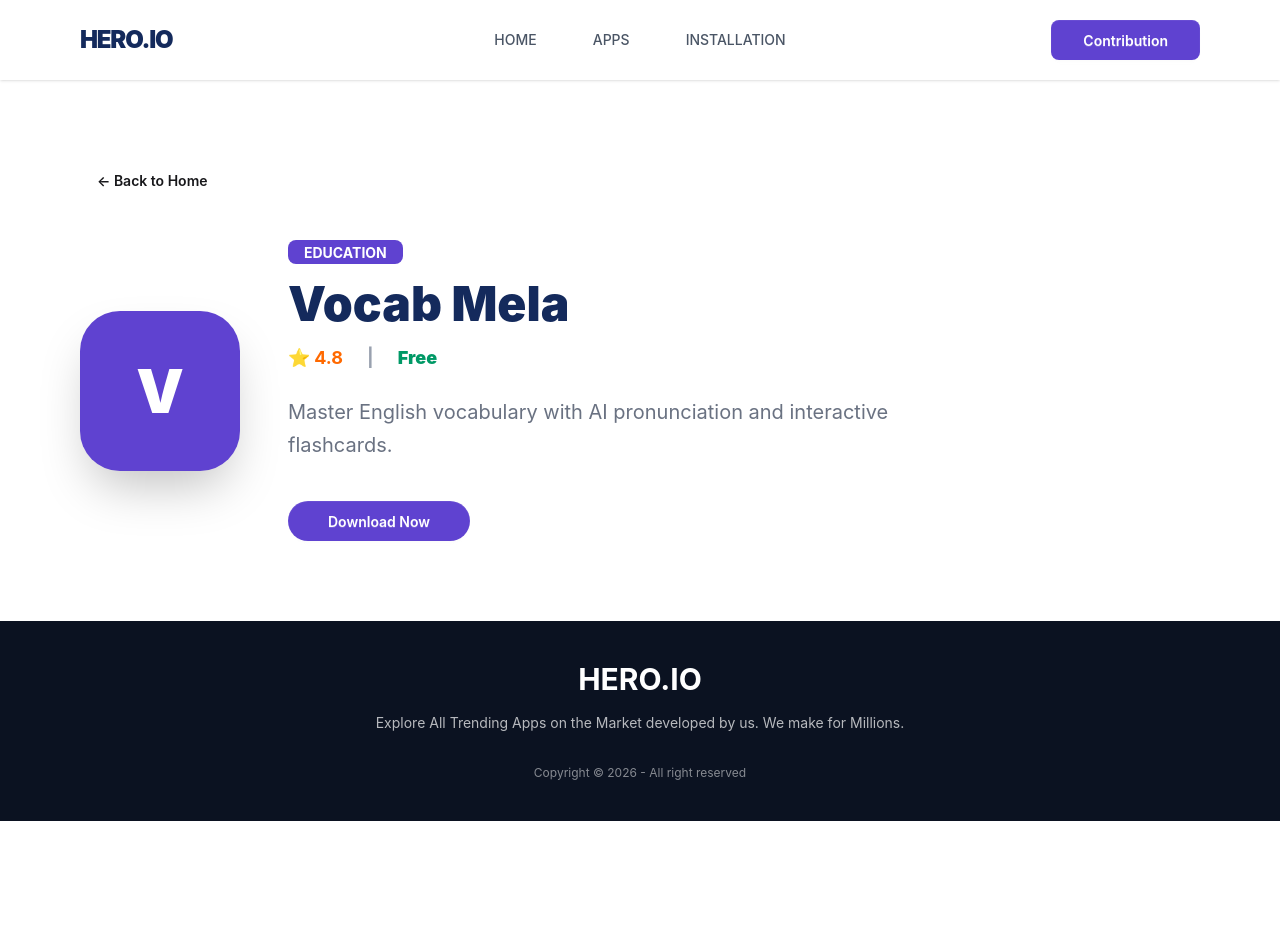
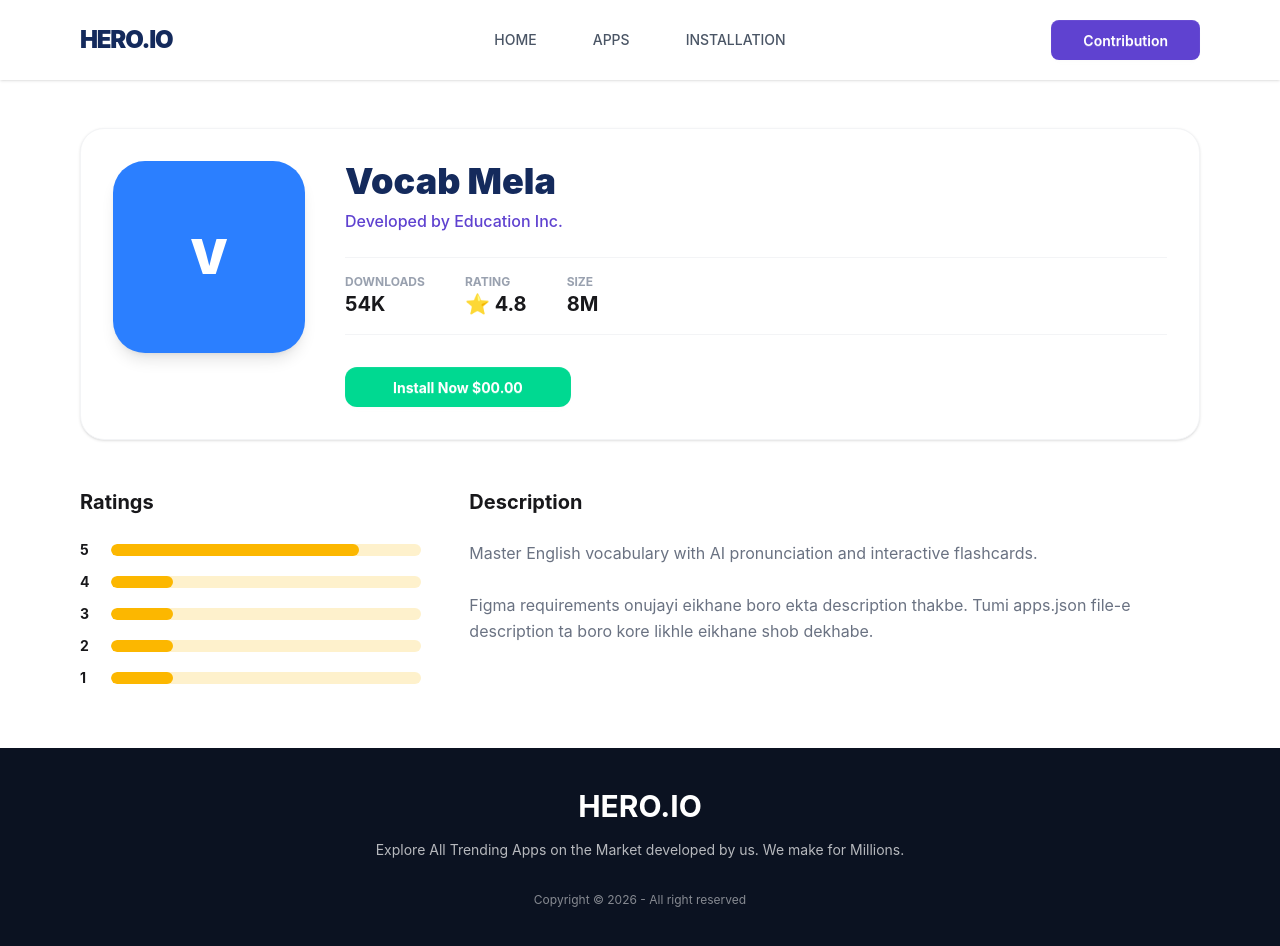
Before and after one commit to lamifaharia/Hero-IO-app, a React (Vite) app: page /app/1 in a window 1280 px wide. Before the commit the page ends 821 px from the top, so only its background shows below. Built offline with nearby package versions, Linux system fonts and the light colour scheme.

Commit message:
Added Installation page and context-based app installation logic

```diff
--- a/src/App.jsx
+++ b/src/App.jsx
@@ -6,17 +6,35 @@
 import TrendingApps from "./Components/TrendingApps";
 import AppDetails from "./Components/AppDetails"
 import Apps from "./Components/Apps"
+import { useState } from "react";
+import Installation from "./Components/Installation";
 
 
-const MainLayout = () => (
+const MainLayout = () => {
+
+  const [installedApps, setInstalledApps] = useState([]);
+
+    const handleInstall = (app) => {
+        const isExist = installedApps.find(item => item.id === app.id);
+        if (!isExist) {
+            setInstalledApps([...installedApps, app]);
+            alert(`${app.name} is now installed!`);
+        } else {
+            alert("App is already in your installation list.");
+        }
+    };
+
+    return (
         <div className="min-h-screen flex flex-col font-sans">
             <Header />
             <div className="flex-grow">
-      <Outlet />
+
+                <Outlet context={[installedApps, handleInstall]} />
             </div>
             <Footer />
         </div>
     );
+};
 
 function App() {
   const router = createBrowserRouter([
@@ -30,28 +48,21 @@
           <>
             <HeroBanner />
             <TrustedBy />
-              <TrendingApps/>
-              <div className="py-10 text-center text-gray-400 font-medium italic">
-                Trending Apps section is coming soon...
-              </div>
+            <TrendingApps />
           </>
         ),
       },
       {
         path: "/apps",
-        element: <Apps />, // 👈 Eikhane 12-ta dekhabe
+        element: <Apps />, // 👈 Eikhane 12-ta app dekhabe
       },
       {
-          path: "/app/:id", // :id mane dynamic path
-          element: <AppDetails />,
-        },
-        {
-          path: "/apps",
-          element: <div className="p-20 text-center text-3xl font-bold">📱 All Applications Page</div>,
+        path: "/app/:id",
+        element: <AppDetails />, // 👈 Details page
       },
       {
         path: "/installation",
-          element: <div className="p-20 text-center text-3xl font-bold">🔧 Installation Guide Page</div>,
+        element: <Installation />, // 👈 Installed app list
       },
     ],
     },
--- a/src/Components/AppDetails.jsx
+++ b/src/Components/AppDetails.jsx
@@ -1,9 +1,9 @@
 import { useEffect, useState } from "react";
-import { useParams, Link } from "react-router-dom";
-
+import { useOutletContext, useParams, Link } from "react-router-dom";
 const AppDetails = () => {
-    const { id } = useParams(); // URL theke ID ta niye ashbe
+    const { id } = useParams();
     const [app, setApp] = useState(null);
+    const [installedApps, handleInstall] = useOutletContext();
 
     useEffect(() => {
         fetch('/apps.json')
@@ -17,24 +17,54 @@
     if (!app) return <div className="p-20 text-center">Loading...</div>;
 
     return (
-        <div className="container mx-auto px-6 lg:px-20 py-20">
-            <Link to="/" className="btn btn-ghost mb-10">← Back to Home</Link>
-
-            <div className="flex flex-col lg:flex-row gap-12 items-center">
-                <div className={`w-40 h-40 ${app.iconColor || 'bg-[#5F42D0]'} rounded-[2.5rem] shadow-2xl flex items-center justify-center text-white text-6xl font-black`}>
+        <div className="container mx-auto px-6 lg:px-20 py-12">
+            {/* Header Section */}
+            <div className="flex flex-col md:flex-row gap-10 items-start bg-white p-8 rounded-3xl shadow-sm border border-gray-100">
+                <div className={`w-32 h-32 md:w-48 md:h-48 ${app.iconColor || 'bg-blue-500'} rounded-[2rem] flex items-center justify-center text-white text-5xl font-black shadow-lg`}>
                     {app.name.charAt(0)}
                 </div>
 
-                <div className="text-center lg:text-left">
-                    <span className="badge badge-primary bg-[#5F42D0] border-none text-white mb-4 uppercase font-bold px-4 py-3">{app.category}</span>
-                    <h1 className="text-5xl font-black text-[#142A5C] mb-4">{app.name}</h1>
-                    <div className="flex gap-6 justify-center lg:justify-start items-center mb-6 text-lg font-bold">
-                        <span className="text-orange-500">⭐ {app.rating}</span>
-                        <span className="text-gray-400">|</span>
-                        <span className="text-emerald-600 font-black">{app.price}</span>
+                <div className="flex-1">
+                    <h1 className="text-3xl md:text-4xl font-black text-[#142A5C] mb-2">{app.name}</h1>
+                    <p className="text-[#5F42D0] font-medium mb-6">Developed by {app.category} Inc.</p>
+
+                    <div className="flex gap-10 mb-8 border-t border-b py-4 border-gray-100">
+                        <div><p className="text-gray-400 text-xs uppercase font-bold">Downloads</p><p className="text-xl font-bold">54K</p></div>
+                        <div><p className="text-gray-400 text-xs uppercase font-bold">Rating</p><p className="text-xl font-bold">⭐ {app.rating}</p></div>
+                        <div><p className="text-gray-400 text-xs uppercase font-bold">Size</p><p className="text-xl font-bold">8M</p></div>
                     </div>
-                    <p className="text-gray-500 text-xl max-w-2xl leading-relaxed">{app.description}</p>
-                    <button className="btn bg-[#5F42D0] text-white px-10 rounded-full mt-10 border-none hover:bg-[#4C33A8]">Download Now</button>
+
+                    <button
+                        onClick={() => handleInstall(app)}
+                        className="btn bg-[#00D991] hover:bg-[#00b377] text-white border-none px-12 rounded-xl font-bold"
+                    >
+                        Install Now $00.00
+                    </button>
+                </div>
+            </div>
+
+            {/* Ratings Bar & Description Section */}
+            <div className="mt-12 grid grid-cols-1 lg:grid-cols-3 gap-12">
+                {/* Ratings Bar */}
+                <div className="lg:col-span-1">
+                    <h3 className="text-xl font-bold mb-6">Ratings</h3>
+                    {[5, 4, 3, 2, 1].map((star) => (
+                        <div key={star} className="flex items-center gap-4 mb-3">
+                            <span className="text-sm font-bold w-4">{star}</span>
+                            <progress className="progress progress-warning w-full h-3" value={star === 5 ? 80 : 20} max="100"></progress>
+                        </div>
+                    ))}
+                </div>
+
+                {/* Description Text */}
+                <div className="lg:col-span-2">
+                    <h3 className="text-xl font-bold mb-6">Description</h3>
+                    <p className="text-gray-500 leading-relaxed whitespace-pre-line">
+                        {app.description}
+                        {"\n\n"}
+                        Figma requirements onujayi eikhane boro ekta description thakbe.
+                        Tumi apps.json file-e description ta boro kore likhle eikhane shob dekhabe.
+                    </p>
                 </div>
             </div>
         </div>
--- /dev/null
+++ b/src/Components/Installation.jsx
@@ -0,0 +1,37 @@
+import { useOutletContext } from "react-router-dom";
+
+const Installation = () => {
+    // 💡 Context theke shudhu installed list-ta nilam
+    const [installedApps] = useOutletContext();
+
+    return (
+        <div className="container mx-auto px-6 lg:px-20 py-16">
+            <h2 className="text-4xl font-black text-[#142A5C] mb-10 text-center">Your Installed Apps</h2>
+
+            <div className="max-w-4xl mx-auto space-y-4">
+                {installedApps.length > 0 ? (
+                    installedApps.map(app => (
+                        <div key={app.id} className="flex items-center justify-between bg-white p-6 rounded-2xl border border-gray-100 shadow-sm hover:shadow-md transition-all">
+                            <div className="flex items-center gap-6">
+                                <div className={`w-14 h-14 ${app.iconColor || 'bg-blue-500'} rounded-xl flex items-center justify-center text-white font-bold text-xl uppercase`}>
+                                    {app.name.charAt(0)}
+                                </div>
+                                <div>
+                                    <h3 className="font-bold text-[#142A5C] text-lg">{app.name}</h3>
+                                    <p className="text-gray-400 text-sm uppercase font-bold tracking-wider">{app.category}</p>
+                                </div>
+                            </div>
+                            <button className="btn btn-sm bg-[#00D991] text-white border-none rounded-lg px-6">Installed</button>
+                        </div>
+                    ))
+                ) : (
+                    <div className="text-center py-20 text-gray-400 italic bg-gray-50 rounded-3xl border-2 border-dashed">
+                        No apps installed yet. Go back and install some!
+                    </div>
+                )}
+            </div>
+        </div>
+    );
+};
+
+export default Installation;
```
Also changed, not shown: src/Components/Apps.jsx (+44 -26 lines), src/Components/image.png (added). Lines whose indentation alone changed are shown as unchanged.
